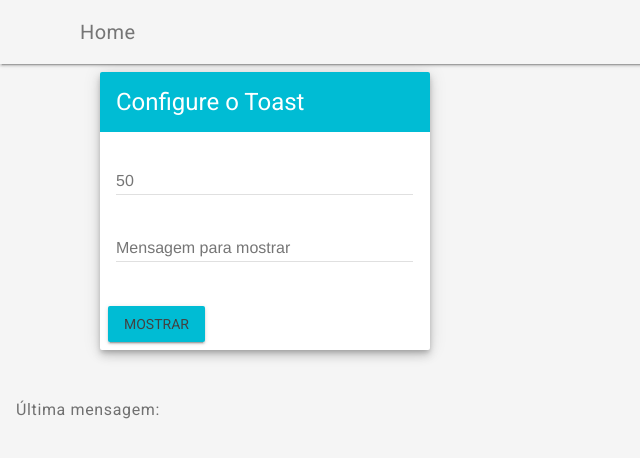
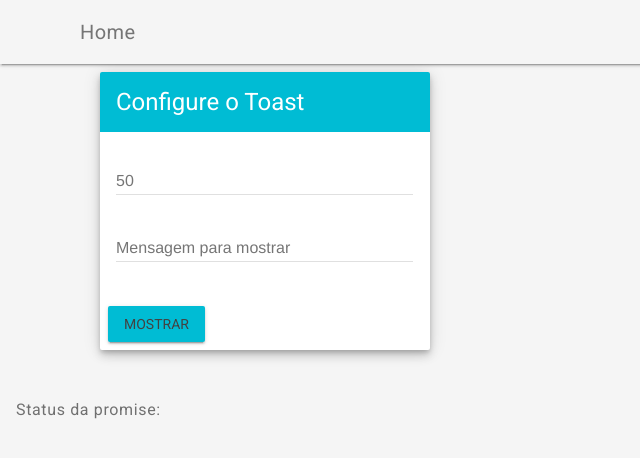
Before and after one commit to fabiosandias/hotmilhas-recru, a website: page index.html in a window 1280 px wide. Shown: the full height of the page, 0-640 px from the left. Drawn offline with nearby package versions, Linux system fonts and the light colour scheme.

Commit message:
Alteração no index

```diff
--- a/index.html
+++ b/index.html
@@ -82,7 +82,7 @@
 		        </div>
 
 				<div class="mdl-card__supporting-text">
-					<h6>Última mensagem: {{vm.ultimaResposta}}</h6>
+					<h6>Status da promise: {{vm.ultimaResposta}}</h6>
 				</div>
 		    </main>
 
```
Also changed, not shown: 1 other file.
